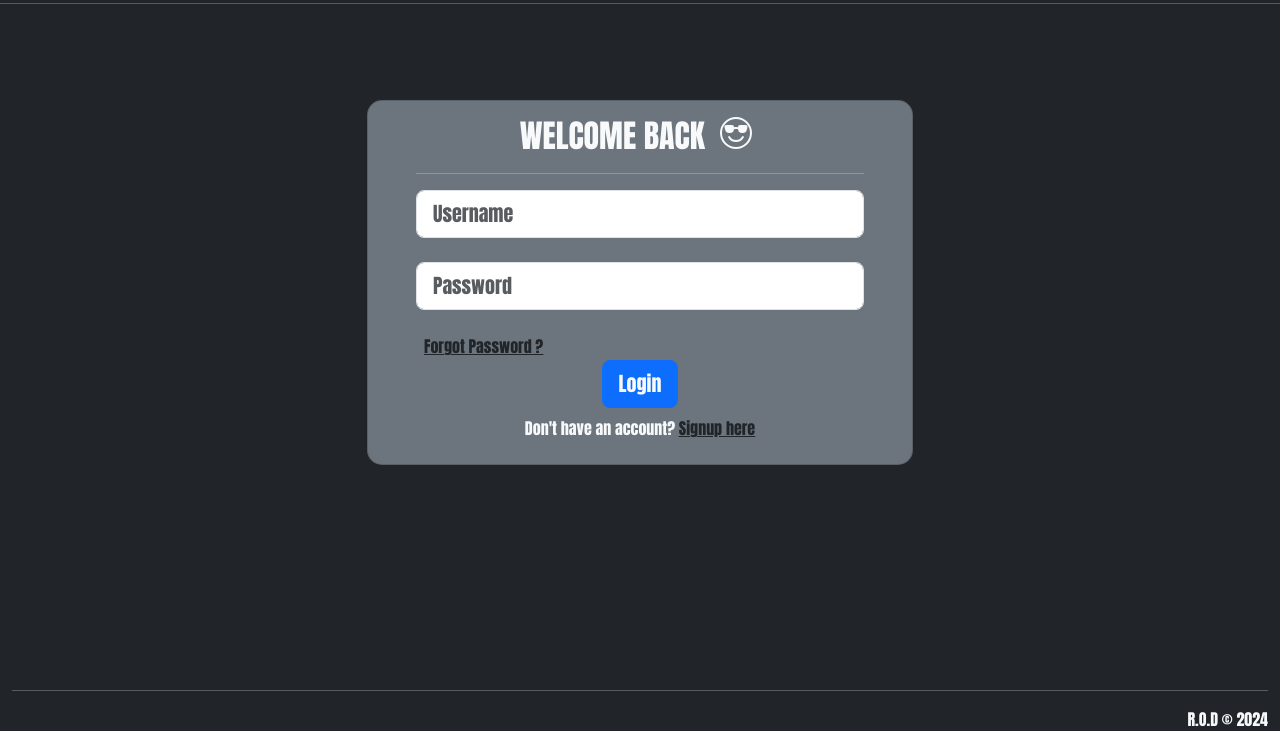
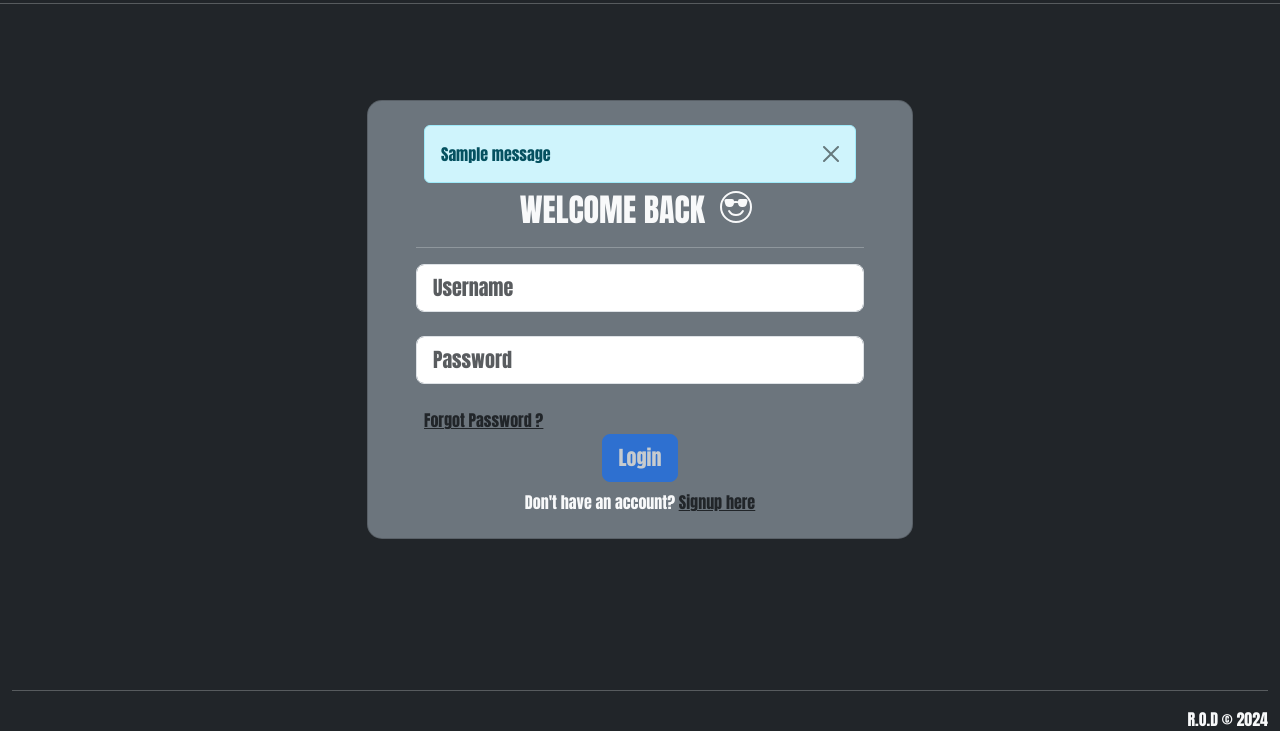
Before and after one commit to FatinShadab/ROD, a Django app: page /login in a window 1280 px wide. Shown: the part 69-800 px from the top of the page. Run offline with Django 5.2, Linux system fonts and the light colour scheme; tables that the repository leaves empty hold one stand-in row (values such as "Sample post"); one stand-in notice (Sample message) is shown.

Commit message:
Update login.html
linked the login form with backend

```diff
--- a/src/template/login.html
+++ b/src/template/login.html
@@ -12,7 +12,17 @@
           <div class="col-12 col-md-9 col-lg-7 col-xl-6">
             <div class="card bg-secondary text-light" style="border-radius: 15px;">
               <div class="card-body px-5">
-                <h2 class="text-uppercase text-center mb-3">
+                {% if messages %}
+                {% for message in messages %}
+                  <div class="float-left alert alert-info alert-dismissible fade show m-2" role="alert">
+                    {{ message }}
+                    <button type="button" class="close btn-close" data-dismiss="alert" aria-label="Close">
+                      <span aria-hidden="true"></span>
+                    </button>
+                  </div>
+                {% endfor %}
+              {% endif %}
+                <h2 class="text-uppercase text-center mb-3 mt-1">
                   Welcome Back
                   <svg xmlns="http://www.w3.org/2000/svg" width="32" height="32" fill="currentColor" class="bi bi-emoji-sunglasses mx-2 mb-2" viewBox="0 0 16 16">
                     <path d="M4.968 9.75a.5.5 0 1 0-.866.5A4.5 4.5 0 0 0 8 12.5a4.5 4.5 0 0 0 3.898-2.25.5.5 0 1 0-.866-.5A3.5 3.5 0 0 1 8 11.5a3.5 3.5 0 0 1-3.032-1.75M7 5.116V5a1 1 0 0 0-1-1H3.28a1 1 0 0 0-.97 1.243l.311 1.242A2 2 0 0 0 4.561 8H5a2 2 0 0 0 1.994-1.839A3 3 0 0 1 8 6c.393 0 .74.064 1.006.161A2 2 0 0 0 11 8h.438a2 2 0 0 0 1.94-1.515l.311-1.242A1 1 0 0 0 12.72 4H10a1 1 0 0 0-1 1v.116A4.2 4.2 0 0 0 8 5c-.35 0-.69.04-1 .116"/>
@@ -21,14 +31,14 @@
                 </h2>
                 <hr class="text-light">
 
-                <form class="mt-2">
-
+                <form method="post" ="mt-2" id="loginForm">
+                  {% csrf_token %}
                   <div data-mdb-input-init class="form-outline mb-4">
-                    <input type="text" id="form3Example1cg" class="form-control form-control-lg" placeholder="Username"/>
+                    {{ form.username }}
                   </div>
 
                   <div data-mdb-input-init class="form-outline mb-4">
-                    <input type="password" id="form3Example4cg" class="form-control form-control-lg" placeholder="Password"/>
+                    {{ form.password }}
                   </div>
 
                   <div class="form-check d-flex text-start px-2 mx-0">
@@ -36,8 +46,8 @@
                   </div>
 
                   <div class="d-flex justify-content-center">
-                    <button  type="button" data-mdb-button-init
-                      data-mdb-ripple-init class="btn btn-primary btn-block btn-lg text-light">Login</button>
+                    <button id="loginButton" type="submit" data-mdb-button-init
+                      data-mdb-ripple-init class="btn btn-primary btn-block btn-lg text-light" disabled="true">Login</button>
                   </div>
 
                   <p class="text-center text-light my-2">Don't have an account? <a href="{% url 'sign_up_view' %}"
@@ -51,3 +61,18 @@
     </div>
   </section>
 {% endblock content %}
+
+{% block extra_js %}
+<script>
+  document.addEventListener("DOMContentLoaded", function() {
+    const form = document.getElementById('loginForm');
+    const loginButton = document.getElementById('loginButton');
+
+    form.addEventListener('input', function() {
+      const allFieldsFilled = Array.from(form.querySelectorAll('input[type="text"], input[type="password"]')).every(input => input.value.trim() !== '');
+
+      loginButton.disabled = !allFieldsFilled;
+    });
+  });
+</script>
+{% endblock extra_js %}
```
